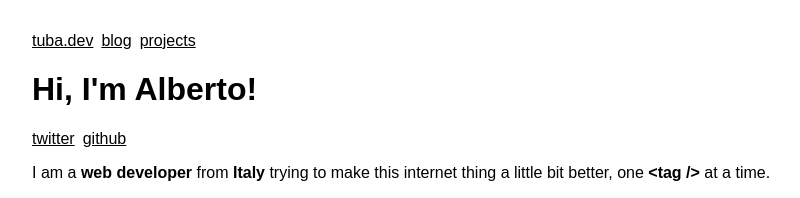
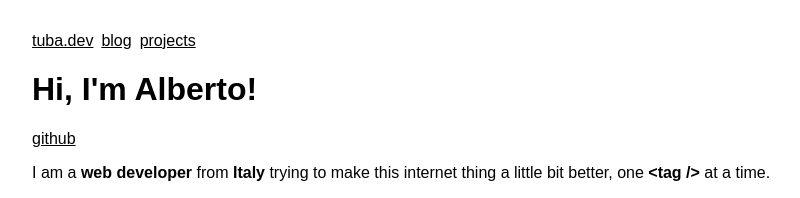
Before and after one commit to abluetuba/gatsby-site, a Gatsby site: page / in a window 1280 px wide. Shown: the top 198 px of the page, without its empty margins (0-800 px from the left). Built offline with nearby package versions, Linux system fonts and the light colour scheme; Gatsby itself is replaced by a stand-in of ours; some packages are replaced by stand-ins of ours.

Commit message:
update deps

```diff
--- a/src/pages/index.js
+++ b/src/pages/index.js
@@ -11,7 +11,6 @@ const IndexPage = () => {
         <SEO title="tuba's site" />
         <h1>Hi, I'm Alberto!</h1>
         <div className="links">
-          <a href="https://twitter.com/tubaalb">twitter</a>
           <a href="https://github.com/abluetuba">github</a>
         </div>
 
```
Also changed, not shown: package.json (+10 -10 lines), 1 other file.
